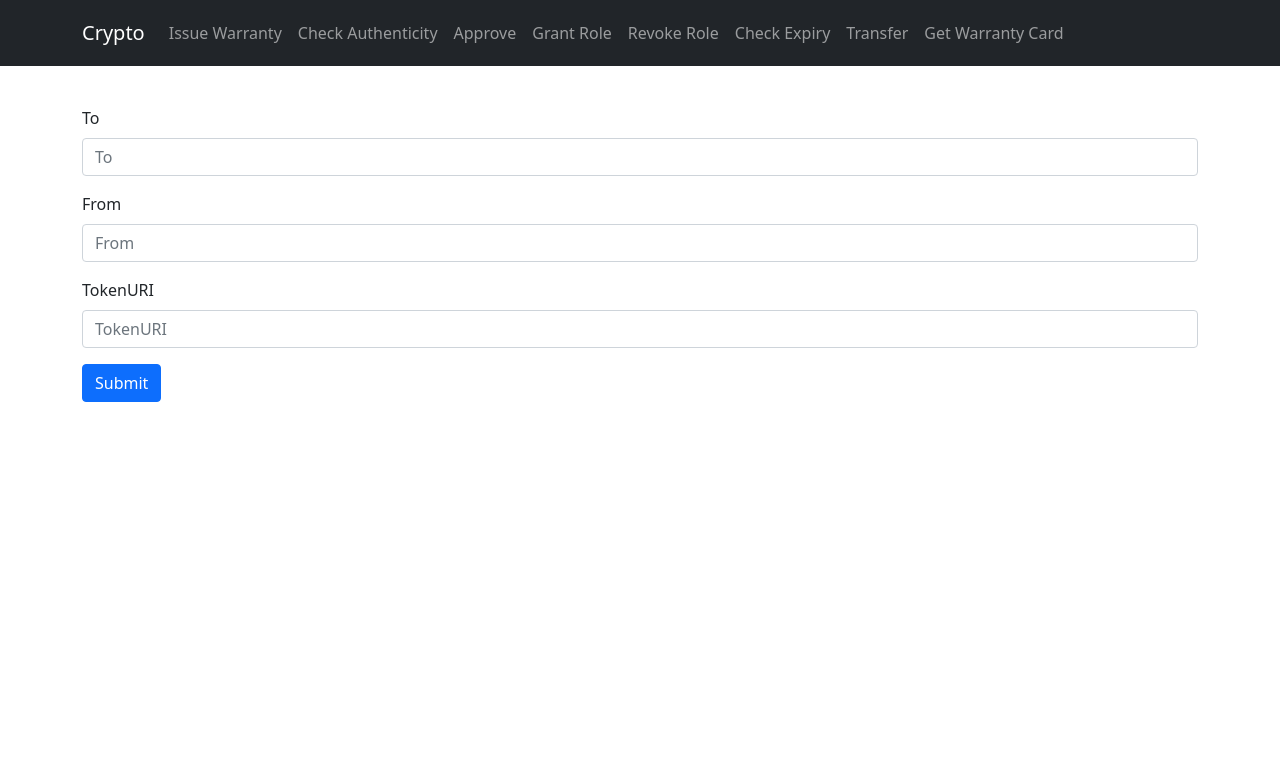
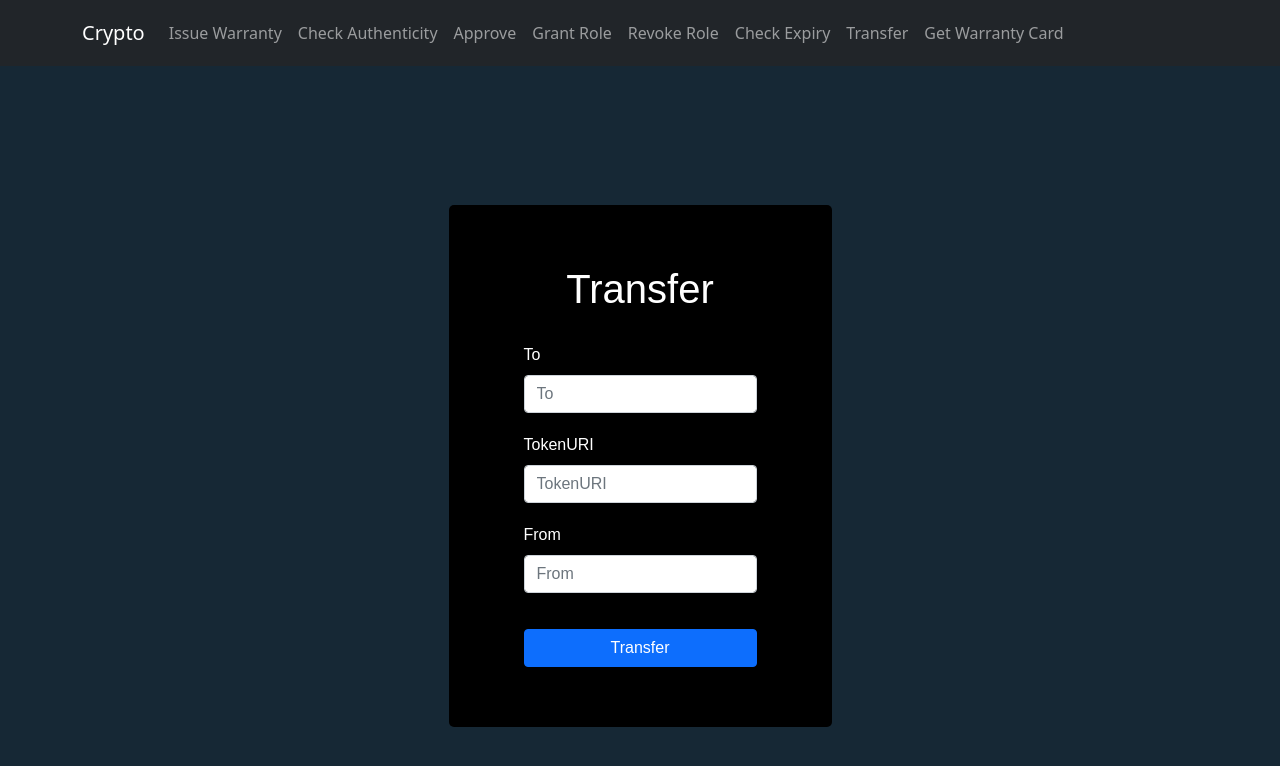
Before and after one commit to kunalchhabra37/Warranty-Card-NFT, a React (Vite) app in the folder client/: page /transfer in a window 1280 px wide. Shown: the top 766 px of the page. Built offline with nearby package versions, Linux system fonts and the light colour scheme.

Commit message:
form styling

```diff
--- a/client/src/App.css
+++ b/client/src/App.css
@@ -5,9 +5,62 @@
 .main-page{
   margin: 40px;
 }
-.form-style{
-  padding-left:40px;
+.form-style {
+  background-color: rgb(22, 40, 53);
+  /* color: #fff; */
+  font-family: 'Muli', sans-serif;
+  display: flex;
+  flex-direction: column;
+  align-items: center;
+  justify-content: center;
+  height: 100vh;
+  overflow: hidden;
+  margin: 0;
 }
-.navBar{
-  align-items: right;
+
+.container1 {
+  background-color: rgb(0, 0, 0);
+  padding: 60px 75px;
+  border-radius: 5px;
 }
+
+.container1 h1 {
+  text-align: center;
+  color: #fff;
+  margin-bottom: 30px;
+}
+.container1 a {
+  text-decoration: none;
+  color: lightblue;
+}
+
+.btn {
+  cursor: pointer;
+  display: inline-block;
+  width: 100%;
+  background: lightblue;
+  padding: 15px;
+  font-family: inherit;
+  margin-top: 20px;
+  font-size: 16px;
+  border: 0;
+  border-radius: 5px;
+}
+
+.btn:focus {
+  outline: 0;
+}
+
+.btn:active {
+  transform: scale(0.98);
+}
+
+.text {
+  margin-top: 30px;
+}
+.ctrl{
+  margin-top: 20px;
+}
+.ctrl label{
+  color: #fff;
+}
--- a/client/src/App.jsx
+++ b/client/src/App.jsx
@@ -15,8 +15,6 @@ function App() {
   return (
     <div className="App">
       <NavBar />
-      <div className="container main-page">
-        <div className="row">
             <div className="form-style">
               <BrowserRouter>
                 <Routes>
@@ -33,9 +31,6 @@ function App() {
               </BrowserRouter>
           </div>
         </div>
-      </div>
-
-    </div>
   )
 }
 
--- a/client/src/components/Approve.jsx
+++ b/client/src/components/Approve.jsx
@@ -11,8 +11,10 @@ const Approve = () => {
     console.log(to, tokenURI);
   };
   return (
+    <div className="container1">
+      <h1>Approve</h1>
       <Form>
-      <Form.Group className="mb-3">
+        <Form.Group className="mb-3 ctrl">
           <Form.Label>To</Form.Label>
           <Form.Control
             type="text"
@@ -21,8 +23,7 @@ const Approve = () => {
             onChange={(e) => setTo(e.target.value)}
           />
         </Form.Group>
-
-      <Form.Group className="mb-3">
+        <Form.Group className="mb-3 ctrl">
           <Form.Label>TokenURI</Form.Label>
           <Form.Control
             type="text"
@@ -32,9 +33,10 @@ const Approve = () => {
           />
         </Form.Group>
         <Button variant="primary" type="submit" onClick={handleSubmit}>
-        Submit
+          Approve
         </Button>
       </Form>
+    </div>
   );
 };
 export default Approve;
--- a/client/src/components/CheckAuthenticity.jsx
+++ b/client/src/components/CheckAuthenticity.jsx
@@ -14,8 +14,10 @@ const CheckAuthenticity = () => {
     console.log(to, tokenURI, serialNo);
   };
   return (
+    <div className="container1">
+      <h1>Check Authenticity</h1>
       <Form>
-      <Form.Group className="mb-3">
+        <Form.Group className="mb-3 ctrl">
           <Form.Label>To</Form.Label>
           <Form.Control
             type="text"
@@ -24,8 +26,7 @@ const CheckAuthenticity = () => {
             onChange={(e) => setTo(e.target.value)}
           />
         </Form.Group>
-
-      <Form.Group className="mb-3">
+        <Form.Group className="mb-3 ctrl">
           <Form.Label>TokenURI</Form.Label>
           <Form.Control
             type="text"
@@ -34,19 +35,20 @@ const CheckAuthenticity = () => {
             onChange={(e) => setTokenURI(e.target.value)}
           />
         </Form.Group>
-      <Form.Group className="mb-3">
-        <Form.Label>serialNo</Form.Label>
+        <Form.Group className="mb-3 ctrl">
+          <Form.Label>SerialNo</Form.Label>
           <Form.Control
             type="text"
-          placeholder="serialNo"
+            placeholder="SerialNo"
             value={serialNo}
             onChange={(e) => setSerialNo(e.target.value)}
           />
         </Form.Group>
         <Button variant="primary" type="submit" onClick={handleSubmit}>
-        Submit
+          Check
         </Button>
       </Form>
+    </div>
   );
 };
 export default CheckAuthenticity
--- a/client/src/components/CheckExpiry.jsx
+++ b/client/src/components/CheckExpiry.jsx
@@ -10,20 +10,23 @@ const CheckExpiry = () => {
     console.log(tokenID);
   };
   return (
+    <div className="container1">
+      <h1>Check Expiry</h1>
       <Form>
-      <Form.Group className="mb-3">
-        <Form.Label>To</Form.Label>
+        <Form.Group className="mb-3 ctrl">
+          <Form.Label>TokenURI</Form.Label>
           <Form.Control
             type="text"
-          placeholder="To"
+            placeholder="TokenID"
             value={tokenID}
             onChange={(e) => setTokenId(e.target.value)}
           />
         </Form.Group>
         <Button variant="primary" type="submit" onClick={handleSubmit}>
-        Submit
+          Check
         </Button>
       </Form>
+    </div>
   );
 };
 
--- a/client/src/components/GetNFT.jsx
+++ b/client/src/components/GetNFT.jsx
@@ -10,20 +10,23 @@ const GetNFT = () => {
     console.log(tokenURI);
   };
   return (
+    <div className="container1">
+      <h1>Get Card</h1>
       <Form>
-      <Form.Group className="mb-3">
+        <Form.Group className="mb-3 ctrl">
           <Form.Label>TokenURI</Form.Label>
           <Form.Control
             type="text"
-          placeholder="TokenURI"
+            placeholder="TokenID"
             value={tokenURI}
             onChange={(e) => setTokenURI(e.target.value)}
           />
         </Form.Group>
         <Button variant="primary" type="submit" onClick={handleSubmit}>
-        Submit
+          Get
         </Button>
       </Form>
+    </div>
   );
 };
 
--- a/client/src/components/GrantRole.jsx
+++ b/client/src/components/GrantRole.jsx
@@ -3,7 +3,7 @@ import Button from "react-bootstrap/Button";
 import Form from "react-bootstrap/Form";
 
 const GrantRole = () => {
-  const [to, setTo] = useState ("");
+  const [to, setTo] = useState("");
   const [role, setRole] = useState("");
 
   const handleSubmit = (e) => {
@@ -11,8 +11,10 @@ const GrantRole = () => {
     console.log(to, role);
   };
   return (
+    <div className="container1">
+      <h1>Grant Role</h1>
       <Form>
-      <Form.Group className="mb-3">
+        <Form.Group className="mb-3 ctrl">
           <Form.Label>To</Form.Label>
           <Form.Control
             type="text"
@@ -22,7 +24,7 @@ const GrantRole = () => {
           />
         </Form.Group>
 
-      <Form.Group className="mb-3">
+        <Form.Group className="mb-3 ctrl">
           <Form.Label>Role</Form.Label>
           <Form.Control
             type="text"
@@ -35,7 +37,8 @@ const GrantRole = () => {
           Submit
         </Button>
       </Form>
+    </div>
   );
 };
 
-export default GrantRole
+export default GrantRole;
--- a/client/src/components/IssueWarranty.jsx
+++ b/client/src/components/IssueWarranty.jsx
@@ -3,20 +3,21 @@ import Button from "react-bootstrap/Button";
 import Form from "react-bootstrap/Form";
 
 const IssueWarranty = () => {
-  const [to, setTo] = useState ("");
+  const [to, setTo] = useState("");
   const [tokenURI, setTokenURI] = useState("");
   const [serialNo, setSerialNo] = useState("");
   const [warrantyPeriod, setWarrantyPeriod] = useState("");
 
   const handleSubmit = (e) => {
-
     e.preventDefault();
 
     console.log(to, tokenURI, serialNo, warrantyPeriod);
   };
   return (
+    <div className="container1">
+      <h1>Issue Warranty</h1>
       <Form>
-      <Form.Group className="mb-3">
+        <Form.Group className="mb-3 ctrl">
           <Form.Label>To</Form.Label>
           <Form.Control
             type="text"
@@ -25,8 +26,7 @@ const IssueWarranty = () => {
             onChange={(e) => setTo(e.target.value)}
           />
         </Form.Group>
-
-      <Form.Group className="mb-3">
+        <Form.Group className="mb-3 ctrl">
           <Form.Label>TokenURI</Form.Label>
           <Form.Control
             type="text"
@@ -35,16 +35,16 @@ const IssueWarranty = () => {
             onChange={(e) => setTokenURI(e.target.value)}
           />
         </Form.Group>
-      <Form.Group className="mb-3">
+        <Form.Group className="mb-3 ctrl">
           <Form.Label>serialNo</Form.Label>
           <Form.Control
             type="text"
-          placeholder="serialNo"
+            placeholder="SerialNo"
             value={serialNo}
             onChange={(e) => setSerialNo(e.target.value)}
           />
         </Form.Group>
-      <Form.Group className="mb-3">
+        <Form.Group className="mb-3 ctrl">
           <Form.Label>Warranty End</Form.Label>
           <Form.Control
             type="text"
@@ -56,9 +56,10 @@ const IssueWarranty = () => {
           />
         </Form.Group>
         <Button variant="primary" type="submit" onClick={handleSubmit}>
-        Submit
+          Issue
         </Button>
       </Form>
+    </div>
   );
 };
 
--- a/client/src/components/RevokeRole.jsx
+++ b/client/src/components/RevokeRole.jsx
@@ -11,8 +11,10 @@ const RevokeRole = () => {
     console.log(to, role);
   };
   return (
+    <div className="container1">
+      <h1>Revoke Role</h1>
       <Form>
-      <Form.Group className="mb-3">
+        <Form.Group className="mb-3 ctrl">
           <Form.Label>To</Form.Label>
           <Form.Control
             type="text"
@@ -22,7 +24,7 @@ const RevokeRole = () => {
           />
         </Form.Group>
 
-      <Form.Group className="mb-3">
+        <Form.Group className="mb-3 ctrl">
           <Form.Label>Role</Form.Label>
           <Form.Control
             type="text"
@@ -35,6 +37,7 @@ const RevokeRole = () => {
           Submit
         </Button>
       </Form>
+    </div>
   );
 };
 
--- a/client/src/components/SafeTrasferFrom.jsx
+++ b/client/src/components/SafeTrasferFrom.jsx
@@ -14,8 +14,10 @@ const SafeTrasferFrom = () => {
     console.log(to, tokenURI, from);
   };
   return (
+    <div className="container1">
+      <h1>Transfer</h1>
       <Form>
-      <Form.Group className="mb-3">
+        <Form.Group className="mb-3 ctrl">
           <Form.Label>To</Form.Label>
           <Form.Control
             type="text"
@@ -24,7 +26,16 @@ const SafeTrasferFrom = () => {
             onChange={(e) => setTo(e.target.value)}
           />
         </Form.Group>
-      <Form.Group className="mb-3">
+        <Form.Group className="mb-3 ctrl">
+          <Form.Label>TokenURI</Form.Label>
+          <Form.Control
+            type="text"
+            placeholder="TokenURI"
+            value={tokenURI}
+            onChange={(e) => setTokenURI(e.target.value)}
+          />
+        </Form.Group>
+        <Form.Group className="mb-3 ctrl">
           <Form.Label>From</Form.Label>
           <Form.Control
             type="text"
@@ -33,20 +44,11 @@ const SafeTrasferFrom = () => {
             onChange={(e) => setFrom(e.target.value)}
           />
         </Form.Group>
-      <Form.Group className="mb-3">
-        <Form.Label>TokenURI</Form.Label>
-        <Form.Control
-          type="text"
-          placeholder="TokenURI"
-          value={tokenURI}
-          onChange={(e) => setTokenURI(e.target.value)}
-        />
-      </Form.Group>
-
         <Button variant="primary" type="submit" onClick={handleSubmit}>
-        Submit
+          Transfer
         </Button>
       </Form>
+    </div>
   );
 };
 
```
Lines whose indentation alone changed are shown as unchanged.
